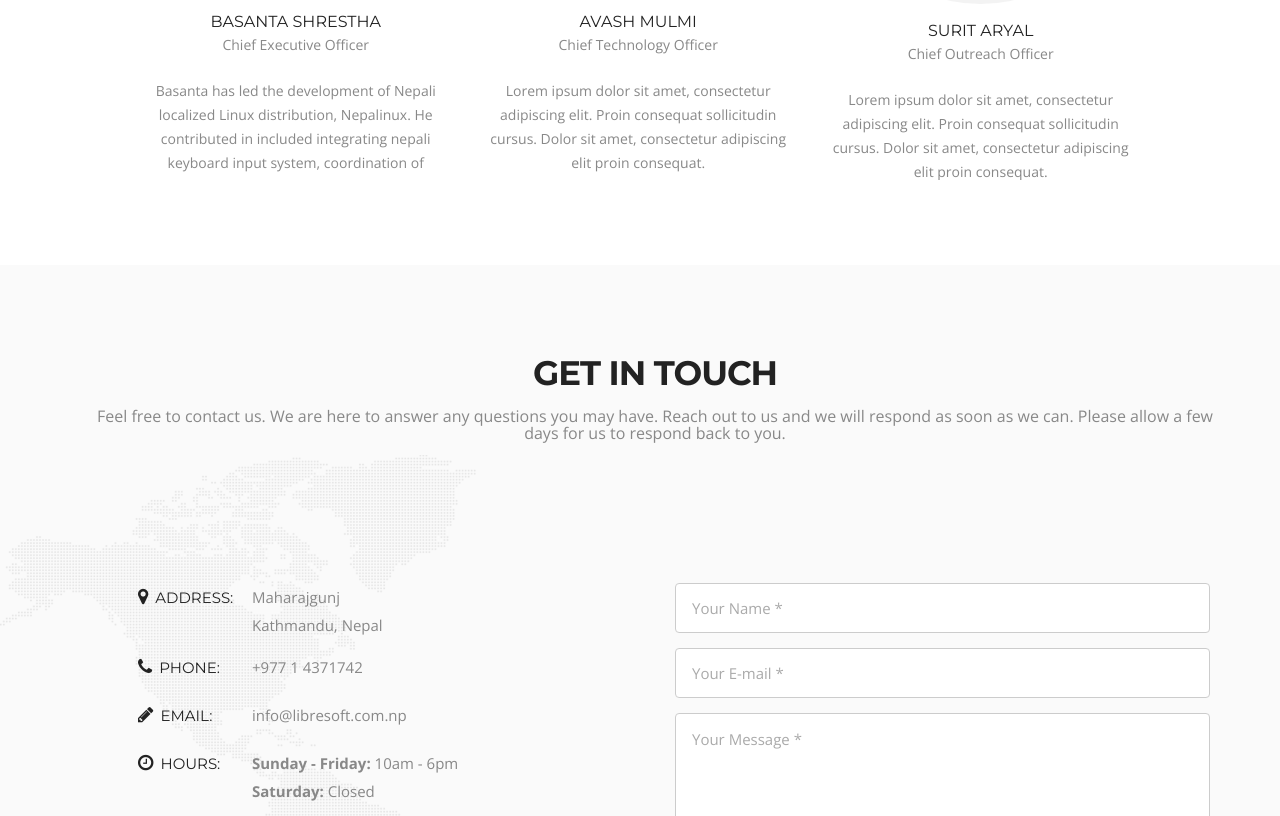
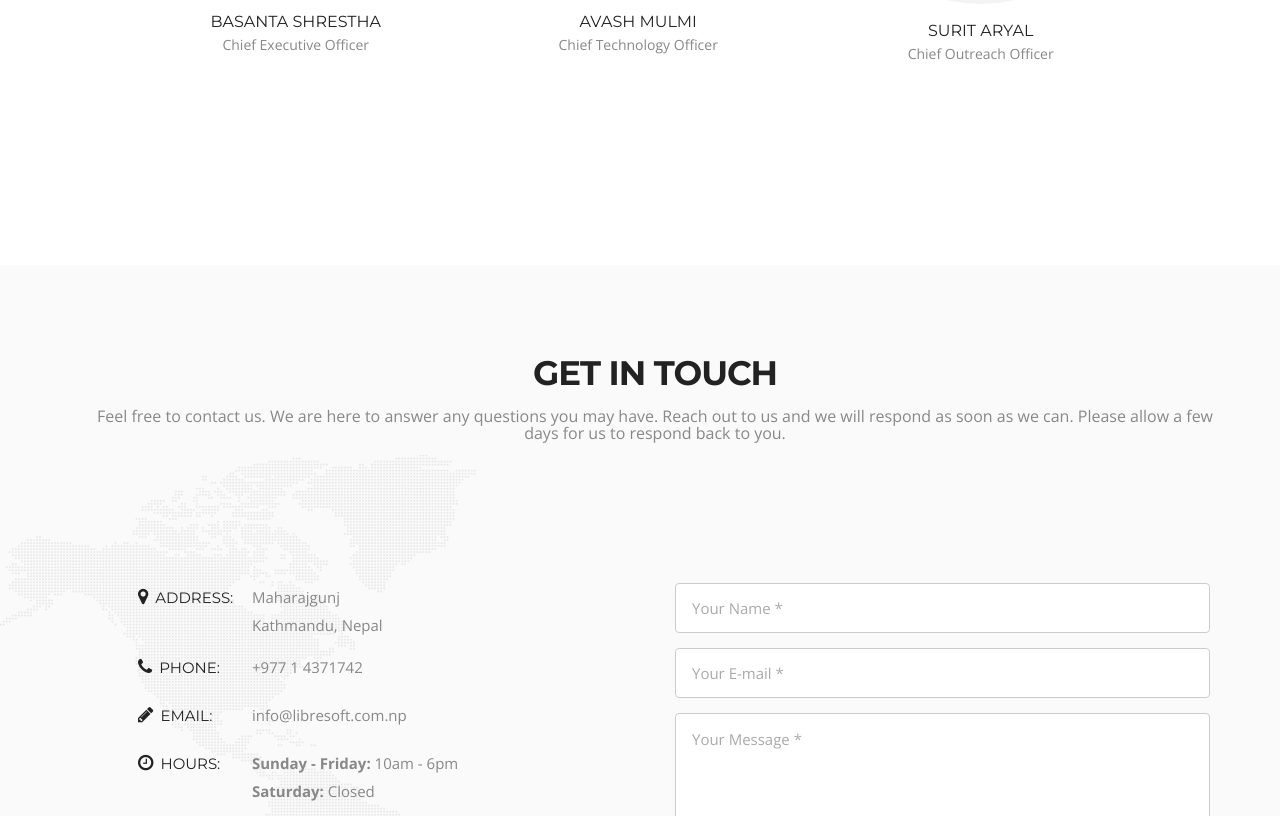
Before and after one commit to libresoftnp/libresoftnp.github.io, a plain HTML site: page index.html in a window 1280 px wide. Shown: the part 3882-4698 px from the top of the page. Drawn offline with nearby package versions, Linux system fonts and the light colour scheme; some packages are replaced by stand-ins of ours; a script that the page names is missing; files whose address does not match are found by name.

Commit message:
Lorem Ipsum :D

```diff
--- a/index.html
+++ b/index.html
@@ -267,7 +267,7 @@
                 </div>
                 <h3 class="wow fadeInDown delay-03s">Basanta Shrestha</h3>
                 <span class="wow fadeInDown delay-03s">Chief Executive Officer</span>
-                <p class="wow fadeInDown delay-03s">Basanta has led the development of Nepali localized Linux distribution, Nepalinux. He contributed in included integrating nepali keyboard input system, coordination of localization of mozilla-firefox and gnome, system testing and testing of different applications for Nepalinux. Basanta is one of the founding members of Free/Open Source Software (FOSS) Nepal Community. He is FOSS enthusiast and has been involved in various FOSS activities like awareness building, migration and training. He is also a Red Hat Certified Engineer (RHCE).</p>
+                <p class="wow fadeInDown delay-03s"></p>
             </div>
             <div class="team-leader-box">
                 <div class="team-leader  wow fadeInDown delay-06s">
@@ -282,7 +282,7 @@
                 </div>
                 <h3 class="wow fadeInDown delay-06s">Avash Mulmi</h3>
                 <span class="wow fadeInDown delay-06s">Chief Technology Officer</span>
-                <p class="wow fadeInDown delay-06s">Lorem ipsum dolor sit amet, consectetur adipiscing elit. Proin consequat sollicitudin cursus. Dolor sit amet, consectetur adipiscing elit proin consequat.</p>
+                <p class="wow fadeInDown delay-06s"></p>
             </div>
             <div class="team-leader-box">
                 <div class="team-leader wow fadeInDown delay-09s">
@@ -297,7 +297,7 @@
                 </div>
                 <h3 class="wow fadeInDown delay-09s">Surit Aryal</h3>
                 <span class="wow fadeInDown delay-09s">Chief Outreach Officer</span>
-                <p class="wow fadeInDown delay-09s">Lorem ipsum dolor sit amet, consectetur adipiscing elit. Proin consequat sollicitudin cursus. Dolor sit amet, consectetur adipiscing elit proin consequat.</p>
+                <p class="wow fadeInDown delay-09s"></p>
             </div>
         </div>
     </div>
```
